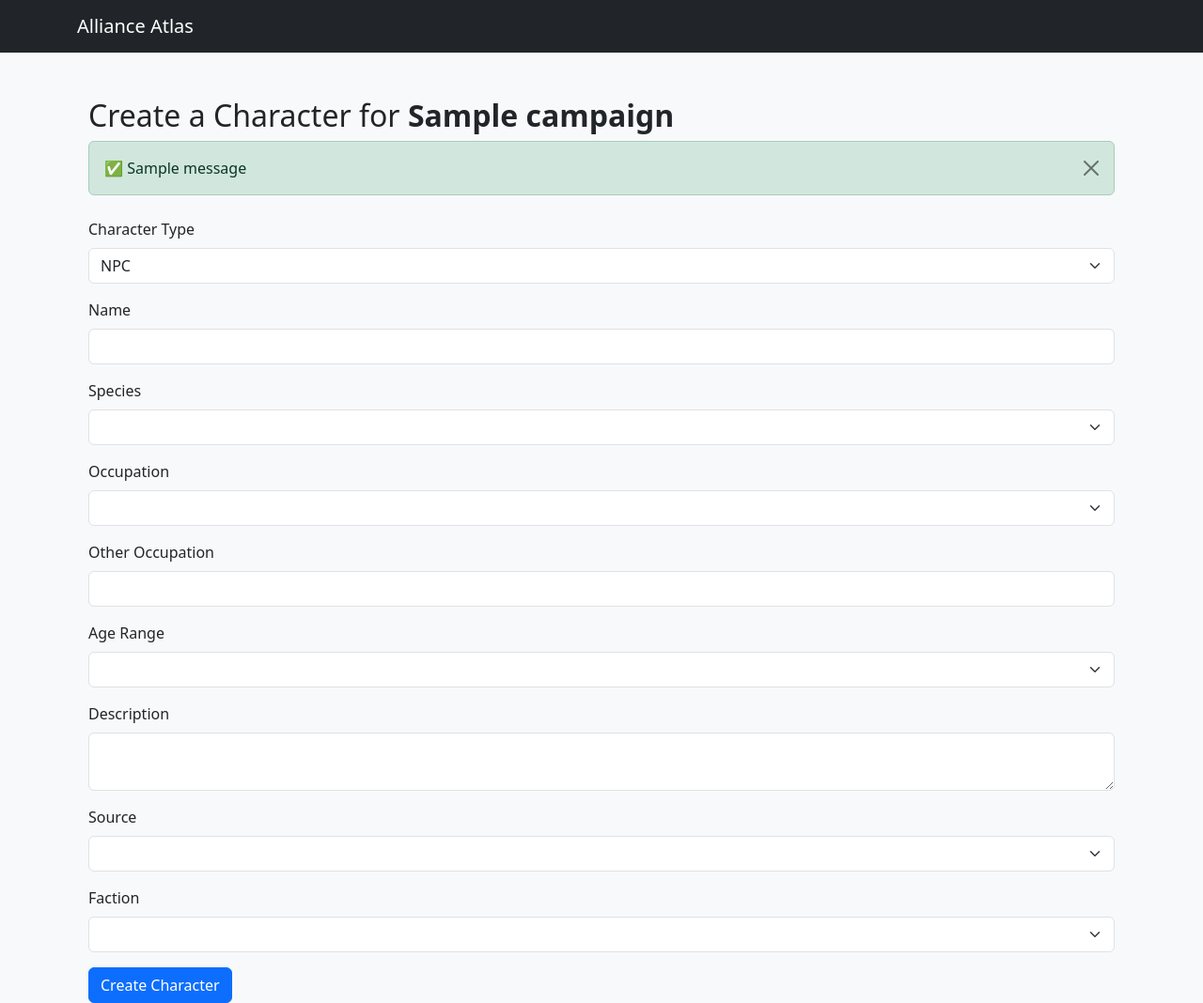
After one commit to nyxbarnfield/alliance-atlas-prototype, a Flask app: template templates/create_character.html in a window 1280 px wide. The commit adds this page. Shown: the whole page at 94% size. Run offline with Flask 3, Linux system fonts and the light colour scheme; the template is opened without the code that fills it: values that come from a table or form of the project are taken from there, others are empty; tables that the repository leaves empty hold one stand-in row (values such as "Sample post"); one stand-in notice (Sample message) is shown; lists and menus that the app fills with data are empty; parts of the project's set-up code (start-up, migrations or seed data) failed here and were passed over.

Commit message:
merged character and NPC flows together as they are the same other than a flag for PC/NPC

```diff
--- a/app.py
+++ b/app.py
@@ -124,7 +124,7 @@ def create_faction(campaign_id):
             flash("Faction created successfully!", "success")
 
             if form.skip.data:
-                return redirect(url_for('create_npc', campaign_id=campaign.id))
+                return redirect(url_for('create_character', campaign_id=campaign.id))
 
             return redirect(url_for('create_faction', campaign_id=campaign.id))  # reload fresh form
 
@@ -140,27 +140,51 @@ def create_faction(campaign_id):
     )
 
 
+@app.route('/campaign/<int:campaign_id>/character/new', methods=['GET', 'POST'])
+def create_character(campaign_id):
+    campaign = Campaign.query.get_or_404(campaign_id)
+    form = CharacterForm()
 
-@app.route('/campaign/<int:campaign_id>/npc/new', methods=['GET', 'POST'])
-def create_npc(campaign_id):
-    campaign = Campaign.query.get_or_404(campaign_id)
-    form = NPCForm()  # Ensure you have an NPCForm defined
+    # Populate select fields
+    form.species.choices = [(val, val) for val in species_list]
+    form.occupation.choices = [(val, val) for val in occupation_list]
+    form.age_range.choices = [(val, val) for val in age_range_list]
+    form.source.choices = [(val, val) for val in source_list]
+    form.faction_id.choices = [(f.id, f.name) for f in campaign.factions]
 
     if form.validate_on_submit():
-        # Create a new NPC instance with form data
-        npc = NPC(
-            name=form.name.data.strip(),
-            role=form.role.data,
-            description=form.description.data,
-            faction_id=form.faction_id.data,  # Assuming NPC is linked to a faction
-            campaign_id=campaign.id
-        )
-        db.session.add(npc)
+        if form.character_type.data == 'NPC':
+            character = NPC(
+                name=form.name.data.strip(),
+                species=form.species.data,
+                occupation=form.occupation.data,
+                occupation_custom=form.occupation_custom.data,
+                age_range=form.age_range.data,
+                description=form.description.data,
+                source=form.source.data,
+                faction_id=form.faction_id.data,
+                campaign_id=campaign.id
+            )
+        else:
+            character = PlayerCharacter(
+                name=form.name.data.strip(),
+                species=form.species.data,
+                occupation=form.occupation.data,
+                occupation_custom=form.occupation_custom.data,
+                age_range=form.age_range.data,
+                description=form.description.data,
+                source=form.source.data,
+                faction_id=form.faction_id.data,
+                campaign_id=campaign.id,
+                is_claimed=False
+            )
+        db.session.add(character)
         db.session.commit()
-        flash('NPC created successfully!', 'success')
-        return redirect(url_for('campaign_detail', campaign_id=campaign.id))  # Adjust as needed
+        flash(f'{form.character_type.data} created successfully!', 'success')
+        return redirect(url_for('campaign_view', campaign_id=campaign.id))
 
-    return render_template('create_npc.html', campaign=campaign, form=form)
+    return render_template('create_character.html', campaign=campaign, form=form)
+
 
 @app.route('/campaign/<int:campaign_id>/claim', methods=['GET', 'POST'])
 def claim_pc(campaign_id):
@@ -179,17 +203,6 @@ def claim_pc(campaign_id):
         return redirect(url_for('dashboard'))
     unclaimed_pcs = PlayerCharacter.query.filter_by(campaign_id=campaign.id, is_claimed=False).all()
     return render_template('claim_pc.html', campaign=campaign, unclaimed_pcs=unclaimed_pcs)
-
-@app.route('/campaign/<int:campaign_id>/pc/new', methods=['POST'])
-def create_pc(campaign_id):
-    name = request.form.get("name")
-    user_id = session.get('user_id')
-    if not user_id:
-        return redirect(url_for('index'))
-    pc = PlayerCharacter(name=name, user_id=user_id, campaign_id=campaign_id, is_claimed=True)
-    db.session.add(pc)
-    db.session.commit()
-    return redirect(url_for('dashboard'))
 
 @app.route('/campaign/<int:campaign_id>/relationship/new', methods=['GET', 'POST'])
 def create_relationship(campaign_id):
--- a/forms.py
+++ b/forms.py
@@ -25,3 +25,15 @@ class NPCForm(FlaskForm):
     faction_id = SelectField('Faction', coerce=int, choices=[], validators=[Optional()])
 
     submit = SubmitField('Create NPC')
+
+class CharacterForm(FlaskForm):
+    name = StringField('Name', validators=[DataRequired(), Length(max=100)])
+    species = SelectField('Species', choices=[], validators=[DataRequired()])
+    occupation = SelectField('Occupation', choices=[], validators=[DataRequired()])
+    occupation_custom = StringField('Other Occupation', validators=[Optional(), Length(max=100)])
+    age_range = SelectField('Age Range', choices=[], validators=[DataRequired()])
+    description = TextAreaField('Description', validators=[Optional()])
+    source = SelectField('Source', choices=[], default='Homebrew')
+    faction_id = SelectField('Faction', coerce=int, choices=[], validators=[Optional()])
+    character_type = SelectField('Character Type', choices=[('NPC', 'NPC'), ('PC', 'PC')], default='NPC')
+    submit = SubmitField('Create Character')
--- /dev/null
+++ b/templates/create_character.html
@@ -0,0 +1,80 @@
+{% extends "base.html" %}
+{% block content %}
+<div class="container mt-5">
+  <h2>Create a Character for <strong>{{ campaign.name }}</strong></h2>
+
+  {% with messages = get_flashed_messages(with_categories=true) %}
+    {% if messages %}
+      {% for category, message in messages %}
+        <div class="alert alert-{{ category if category in ['success', 'danger', 'warning', 'info'] else 'secondary' }} alert-dismissible fade show" role="alert">
+          {% if category == 'success' %}✅ {% endif %}{{ message }}
+          <button type="button" class="btn-close" data-bs-dismiss="alert" aria-label="Close"></button>
+        </div>
+      {% endfor %}
+    {% endif %}
+  {% endwith %}
+
+  <form method="POST" class="mt-4">
+    {{ form.hidden_tag() }}
+
+    <!-- Character Type -->
+    <div class="mb-3">
+      {{ form.character_type.label(class="form-label") }}
+      {{ form.character_type(class="form-select") }}
+    </div>
+
+    <!-- Name -->
+    <div class="mb-3">
+      {{ form.name.label(class="form-label") }}
+      {{ form.name(class="form-control") }}
+    </div>
+
+    <!-- Species -->
+    <div class="mb-3">
+      {{ form.species.label(class="form-label") }}
+      {{ form.species(class="form-select") }}
+    </div>
+
+    <!-- Occupation -->
+    <div class="mb-3">
+      {{ form.occupation.label(class="form-label") }}
+      {{ form.occupation(class="form-select") }}
+    </div>
+
+    <!-- Other Occupation -->
+    <div class="mb-3">
+      {{ form.occupation_custom.label(class="form-label") }}
+      {{ form.occupation_custom(class="form-control") }}
+    </div>
+
+    <!-- Age Range -->
+    <div class="mb-3">
+      {{ form.age_range.label(class="form-label") }}
+      {{ form.age_range(class="form-select") }}
+    </div>
+
+    <!-- Description -->
+    <div class="mb-3">
+      {{ form.description.label(class="form-label") }}
+      {{ form.description(class="form-control") }}
+    </div>
+
+    <!-- Source -->
+    <div class="mb-3">
+      {{ form.source.label(class="form-label") }}
+      {{ form.source(class="form-select") }}
+    </div>
+
+    <!-- Faction -->
+    <div class="mb-3">
+      {{ form.faction_id.label(class="form-label") }}
+      {{ form.faction_id(class="form-select") }}
+    </div>
+
+    <!-- Submit Button -->
+    <div class="d-flex gap-2">
+      {{ form.submit(class="btn btn-primary") }}
+    </div>
+  </form>
+</div>
+{% endblock %}
--- a/templates/create_faction.html
+++ b/templates/create_faction.html
@@ -94,7 +94,7 @@
       {{ form.submit(class="btn btn-primary") }}
 
       {% if has_factions %}
-        <a href="{{ url_for('create_npc', campaign_id=campaign.id) }}" class="btn btn-primary">Next: Create Characters</a>
+        <a href="{{ url_for('create_character', campaign_id=campaign.id) }}" class="btn btn-primary">Next: Create Characters</a>
       {% else %}
         {{ form.skip(class="btn btn-outline-secondary") }}
       {% endif %}
```
Also changed, not shown: models.py (+11 -0 lines), templates/create_npc.html (deleted, +0 -100 lines).
